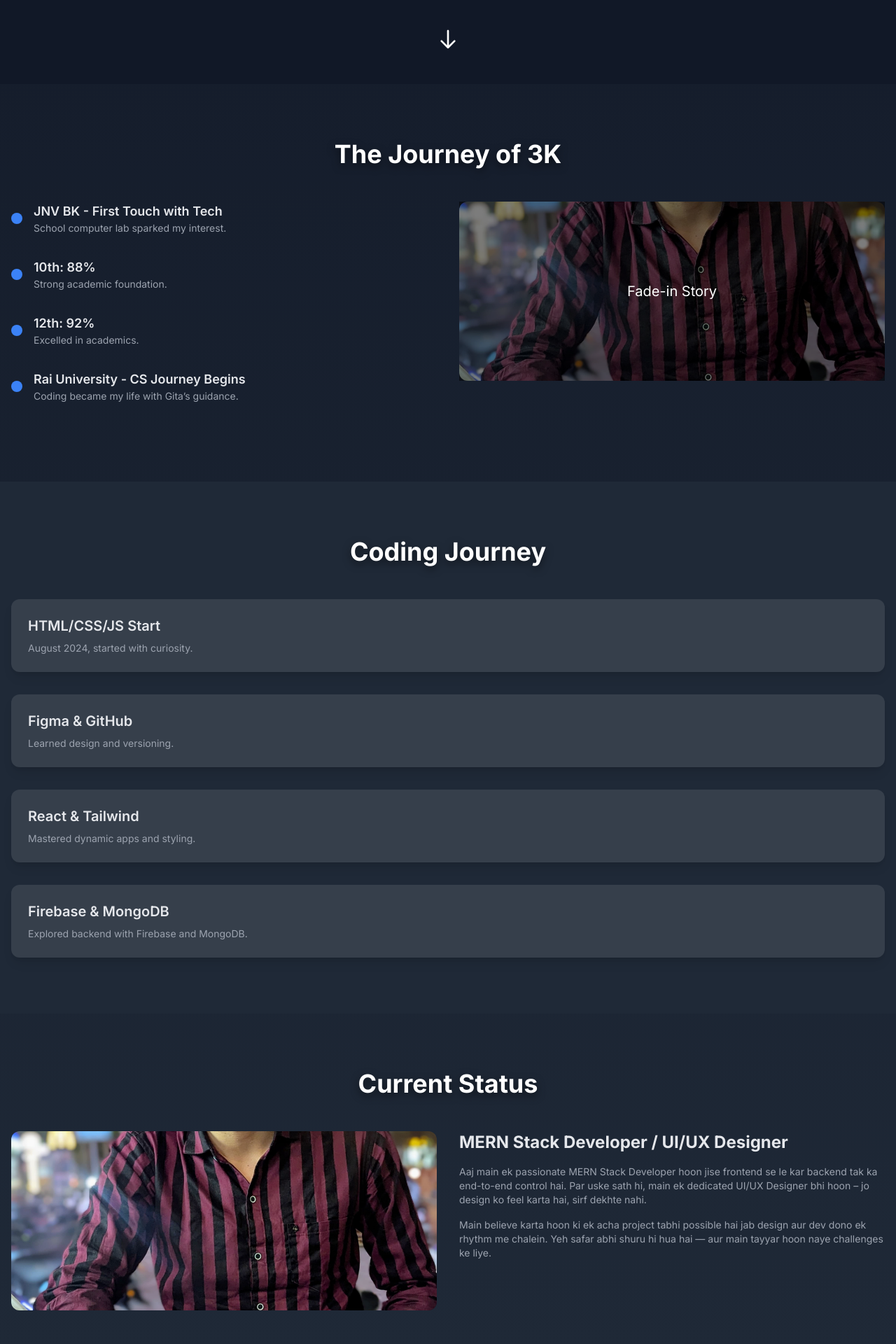
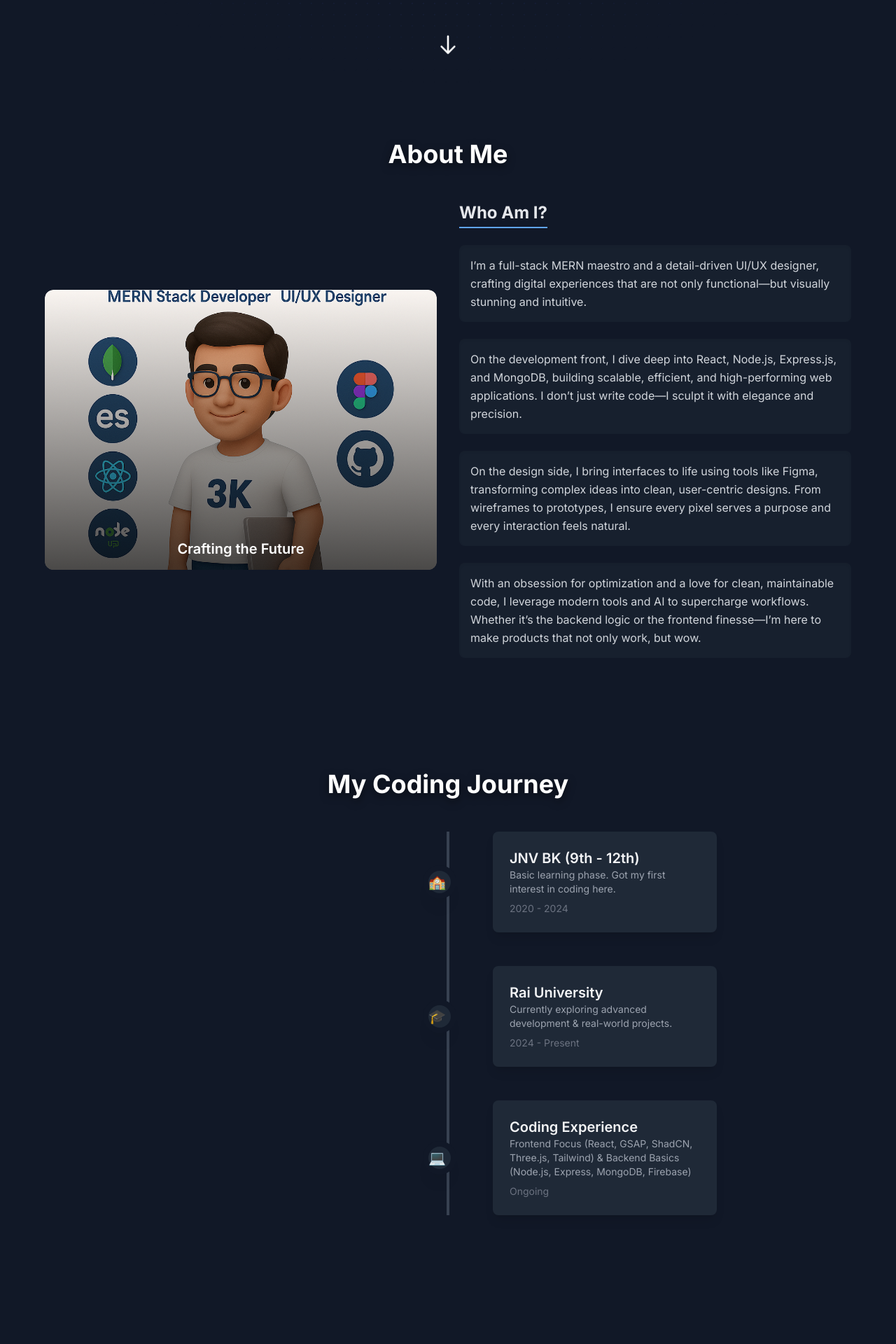
Before and after one commit to Kalpan2007/My_Portfolio, a React (Vite) app: page /about in a window 1280 px wide. Shown: the part 680-2600 px from the top of the page at 70% size. Built offline with nearby package versions, Linux system fonts and the light colour scheme.

Commit message:
About Page Edit

```diff
--- a/src/pages/About.tsx
+++ b/src/pages/About.tsx
@@ -1,18 +1,17 @@
 import { motion, useInView } from 'framer-motion';
-import { useRef, useEffect } from 'react';
-import profileImage from '../assets/IMG-20241108-WA0021.jpg'; // Adjust path as needed
+import { useRef } from 'react';
+import profileImage from '../assets/About-img.png';
 
 const About: React.FC = () => {
-  // Refs for inView detection
   const welcomeRef = useRef(null);
+  const aboutRef = useRef(null);
+  const codingRef = useRef(null);
   const educationRef = useRef(null);
-  const codingRef = useRef(null);
-  const statusRef = useRef(null);
 
   const isWelcomeInView = useInView(welcomeRef, { once: true, amount: 0.2 });
+  const isAboutInView = useInView(aboutRef, { once: true, amount: 0.2 });
+  const isCodingInView = useInView(codingRef, { once: true, amount: 0.2 });
   const isEducationInView = useInView(educationRef, { once: true, amount: 0.2 });
-  const isCodingInView = useInView(codingRef, { once: true, amount: 0.2 });
-  const isStatusInView = useInView(statusRef, { once: true, amount: 0.2 });
 
   // Animation variants
   const fadeInUp = {
@@ -20,29 +19,47 @@ const About: React.FC = () => {
     visible: { opacity: 1, y: 0, transition: { duration: 0.8, ease: 'easeOut' } },
   };
 
+  const fadeInLeft = {
+    hidden: { opacity: 0, x: -100 },
+    visible: { opacity: 1, x: 0, transition: { duration: 0.8, ease: 'easeOut' } },
+  };
+
+  const fadeInRight = {
+    hidden: { opacity: 0, x: 100 },
+    visible: { opacity: 1, x: 0, transition: { duration: 0.8, ease: 'easeOut' } },
+  };
+
   const scaleIn = {
     hidden: { opacity: 0, scale: 0.8 },
     visible: { opacity: 1, scale: 1, transition: { duration: 1, ease: 'easeOut' } },
   };
 
-  const scrollIndicator = {
-    hidden: { y: 0 },
-    visible: { y: [0, -10, 0], transition: { duration: 1.5, repeat: Infinity, ease: 'easeInOut' } },
+  const rotateIn = {
+    hidden: { opacity: 0, rotate: -15, y: 50 },
+    visible: {
+      opacity: 1,
+      rotate: 0,
+      y: 0,
+      transition: { duration: 0.8, ease: 'easeOut' },
+    },
   };
 
-  // Typewriter effect simulation with Framer Motion
+  const cardHover = {
+    hover: { scale: 1.05, boxShadow: '0 10px 20px rgba(0,0,0,0.3)', transition: { duration: 0.3 } },
+  };
+
   const typewriterVariants = {
     hidden: { width: 0 },
     visible: (i: number) => ({
-      width: '100%',
-      transition: { delay: i * 0.1, duration: 0.1, ease: 'linear' },
+      width: 'auto',
+      transition: { delay: i * 0.3, duration: 0.8, ease: 'easeInOut' },
     }),
   };
 
   return (
-    <div className="min-h-screen bg-gradient-to-b from-gray-900 to-gray-800 text-gray-100 overflow-x-hidden">
+    <div className="min-h-screen bg-gray-900 text-gray-100 overflow-x-hidden">
       {/* Welcome Screen */}
-      <section ref={welcomeRef} className="min-h-screen flex items-center justify-center relative bg-gray-900">
+      <section ref={welcomeRef} className="min-h-screen flex items-center justify-center relative">
         <motion.div
           variants={scaleIn}
           initial="hidden"
@@ -56,7 +73,7 @@ const About: React.FC = () => {
             initial="hidden"
             animate={isWelcomeInView ? 'visible' : 'hidden'}
           >
-            Welcome to the journey of 3K
+            Welcome to the Journey of 3K
           </motion.h1>
           <motion.p
             className="text-xl text-gray-300 mt-4 drop-shadow-[0_2px_4px_rgba(0,0,0,0.3)]"
@@ -65,26 +82,160 @@ const About: React.FC = () => {
             initial="hidden"
             animate={isWelcomeInView ? 'visible' : 'hidden'}
           >
-            Scroll down to witness the evolution.
+            Scroll down to explore my world.
           </motion.p>
         </motion.div>
         <motion.div
-          variants={scrollIndicator}
-          animate="visible"
+          initial={{ y: 0 }}
+          animate={{ y: [0, -15, 0], opacity: [1, 0.7, 1] }}
+          transition={{ duration: 1.5, repeat: Infinity, ease: 'easeInOut' }}
           className="absolute bottom-10 text-white"
         >
-          <svg
-            className="w-8 h-8 animate-bounce"
-            fill="none"
-            stroke="currentColor"
-            viewBox="0 0 24 24"
-          >
+          <svg className="w-8 h-8" fill="none" stroke="currentColor" viewBox="0 0 24 24">
             <path strokeLinecap="round" strokeLinejoin="round" strokeWidth={2} d="M19 14l-7 7m0 0l-7-7m7 7V3" />
           </svg>
         </motion.div>
       </section>
 
-      {/* Education Timeline */}
+      {/* About Me */}
+      <section ref={aboutRef} className="py-20 px-4 max-w-7xl mx-auto">
+        <motion.h2
+          variants={fadeInUp}
+          initial="hidden"
+          animate={isAboutInView ? 'visible' : 'hidden'}
+          className="text-4xl font-bold text-center text-white mb-12 drop-shadow-[0_4px_6px_rgba(0,0,0,0.5)]"
+        >
+          About Me
+        </motion.h2>
+        <div className="flex flex-col md:flex-row items-center gap-8 max-w-6xl mx-auto">
+          <motion.div
+            variants={fadeInLeft}
+            initial="hidden"
+            animate={isAboutInView ? 'visible' : 'hidden'}
+            className="w-full md:w-1/2 relative rounded-xl overflow-hidden"
+          >
+            <motion.img
+              src={profileImage}
+              alt="Kalpan Kaneriya"
+              className="w-full h-full max-h-[400px] object-cover rounded-xl transition-transform duration-300 hover:scale-105"
+              initial={{ opacity: 0 }}
+              animate={isAboutInView ? { opacity: 1 } : { opacity: 0 }}
+              transition={{ duration: 1 }}
+            />
+            <div className="absolute inset-0 bg-gradient-to-t from-black/70 to-transparent flex items-end justify-center text-white text-xl font-semibold p-4">
+              Crafting the Future
+            </div>
+          </motion.div>
+          <motion.div
+            variants={fadeInRight}
+            initial="hidden"
+            animate={isAboutInView ? 'visible' : 'hidden'}
+            className="w-full md:w-1/2 space-y-6"
+          >
+            <motion.h3
+              variants={fadeInRight}
+              initial="hidden"
+              animate={isAboutInView ? 'visible' : 'hidden'}
+              custom={0}
+              className="text-2xl font-bold text-gray-200 border-b-2 border-blue-400 inline-block pb-1"
+            >
+              Who Am I?
+            </motion.h3>
+            <motion.p
+              variants={fadeInRight}
+              initial="hidden"
+              animate={isAboutInView ? 'visible' : 'hidden'}
+              custom={1}
+              className="text-base text-gray-300 leading-relaxed bg-gray-800/50 p-4 rounded-lg shadow-inner"
+            >
+              I’m a full-stack MERN maestro and a detail-driven UI/UX designer, crafting digital experiences that are not only functional—but visually stunning and intuitive.
+            </motion.p>
+            <motion.p
+              variants={fadeInRight}
+              initial="hidden"
+              animate={isAboutInView ? 'visible' : 'hidden'}
+              custom={2}
+              className="text-base text-gray-300 leading-relaxed bg-gray-800/50 p-4 rounded-lg shadow-inner"
+            >
+              On the development front, I dive deep into React, Node.js, Express.js, and MongoDB, building scalable, efficient, and high-performing web applications. I don’t just write code—I sculpt it with elegance and precision.
+            </motion.p>
+            <motion.p
+              variants={fadeInRight}
+              initial="hidden"
+              animate={isAboutInView ? 'visible' : 'hidden'}
+              custom={3}
+              className="text-base text-gray-300 leading-relaxed bg-gray-800/50 p-4 rounded-lg shadow-inner"
+            >
+              On the design side, I bring interfaces to life using tools like Figma, transforming complex ideas into clean, user-centric designs. From wireframes to prototypes, I ensure every pixel serves a purpose and every interaction feels natural.
+            </motion.p>
+            <motion.p
+              variants={fadeInRight}
+              initial="hidden"
+              animate={isAboutInView ? 'visible' : 'hidden'}
+              custom={4}
+              className="text-base text-gray-300 leading-relaxed bg-gray-800/50 p-4 rounded-lg shadow-inner"
+            >
+              With an obsession for optimization and a love for clean, maintainable code, I leverage modern tools and AI to supercharge workflows. Whether it’s the backend logic or the frontend finesse—I’m here to make products that not only work, but wow.
+            </motion.p>
+          </motion.div>
+        </div>
+      </section>
+
+      {/* Coding Journey */}
+      <section ref={codingRef} className="py-20 px-4 max-w-7xl mx-auto">
+        <motion.h2
+          variants={fadeInUp}
+          initial="hidden"
+          animate={isCodingInView ? 'visible' : 'hidden'}
+          className="text-4xl font-bold text-center text-white mb-12 drop-shadow-[0_4px_6px_rgba(0,0,0,0.5)]"
+        >
+          My Coding Journey
+        </motion.h2>
+        <div className="relative max-w-3xl mx-auto">
+          <div className="absolute left-1/2 transform -translate-x-1/2 h-full w-1 bg-gray-700"></div>
+          {[
+            {
+              title: 'JNV BK (9th - 12th)',
+              date: '2020 - 2024',
+              desc: 'Basic learning phase. Got my first interest in coding here.',
+              icon: '🏫',
+            },
+            {
+              title: 'Rai University',
+              date: '2024 - Present',
+              desc: 'Currently exploring advanced development & real-world projects.',
+              icon: '🎓',
+            },
+            {
+              title: 'Coding Experience',
+              date: 'Ongoing',
+              desc: 'Frontend Focus (React, GSAP, ShadCN, Three.js, Tailwind) & Backend Basics (Node.js, Express, MongoDB, Firebase)',
+              icon: '💻',
+            },
+          ].map((item, i) => (
+            <motion.div
+              key={i}
+              custom={i}
+              initial="hidden"
+              animate={isCodingInView ? 'visible' : 'hidden'}
+              variants={rotateIn}
+              className="mb-12 flex items-center justify-between w-full"
+            >
+              <div className="order-1 w-5/12"></div>
+              <div className="z-10 flex items-center order-1 bg-gray-800 shadow-xl w-8 h-8 rounded-full ring-8 ring-gray-900">
+                <span className="text-xl">{item.icon}</span>
+              </div>
+              <div className="order-1 bg-gray-800 p-6 rounded-lg shadow-lg w-5/12 ml-6">
+                <h3 className="text-xl font-semibold text-gray-100">{item.title}</h3>
+                <p className="text-sm text-gray-400">{item.desc}</p>
+                <p className="text-sm text-gray-500 mt-2">{item.date}</p>
+              </div>
+            </motion.div>
+          ))}
+        </div>
+      </section>
+
+      {/* Education */}
       <section ref={educationRef} className="py-20 px-4 max-w-7xl mx-auto">
         <motion.h2
           variants={fadeInUp}
@@ -92,145 +243,32 @@ const About: React.FC = () => {
           animate={isEducationInView ? 'visible' : 'hidden'}
           className="text-4xl font-bold text-center text-white mb-12 drop-shadow-[0_4px_6px_rgba(0,0,0,0.5)]"
         >
-          The Journey of 3K
+          Education
         </motion.h2>
-        <div className="flex flex-col md:flex-row gap-8">
-          <div className="w-full md:w-1/2">
-            <div className="relative">
-              {[...Array(4)].map((_, i) => (
-                <motion.div
-                  key={i}
-                  variants={fadeInUp}
-                  initial="hidden"
-                  animate={isEducationInView ? 'visible' : 'hidden'}
-                  custom={i}
-                  className="timeline-item mb-8 flex items-center"
-                >
-                  <div className="w-4 h-4 bg-blue-500 rounded-full mr-4"></div>
-                  <div>
-                    <h3 className="text-lg font-semibold text-gray-200">
-                      {i === 0 && 'JNV BK - First Touch with Tech'}
-                      {i === 1 && '10th: 88%'}
-                      {i === 2 && '12th: 92%'}
-                      {i === 3 && 'Rai University - CS Journey Begins'}
-                    </h3>
-                    <p className="text-sm text-gray-400">
-                      {i === 0 && 'School computer lab sparked my interest.'}
-                      {i === 1 && 'Strong academic foundation.'}
-                      {i === 2 && 'Excelled in academics.'}
-                      {i === 3 && 'Coding became my life with Gita’s guidance.'}
-                    </p>
-                  </div>
-                </motion.div>
-              ))}
-            </div>
-          </div>
-          <motion.div
-            variants={fadeInUp}
-            initial="hidden"
-            animate={isEducationInView ? 'visible' : 'hidden'}
-            className="w-full md:w-1/2"
-          >
-            <div className="relative w-full h-64">
-              <img
-                src={profileImage}
-                alt="Kalpan Kaneriya"
-                className="w-full h-full object-cover rounded-xl"
-              />
-              <div className="absolute inset-0 bg-black bg-opacity-50 flex items-center justify-center text-white text-xl">
-                Fade-in Story
-              </div>
-            </div>
-          </motion.div>
-        </div>
-      </section>
-
-      {/* Coding Journey */}
-      <section ref={codingRef} className="py-20 px-4 max-w-7xl mx-auto bg-gray-800">
-        <motion.h2
-          variants={fadeInUp}
-          initial="hidden"
-          animate={isCodingInView ? 'visible' : 'hidden'}
-          className="text-4xl font-bold text-center text-white mb-12 drop-shadow-[0_4px_6px_rgba(0,0,0,0.5)]"
-        >
-          Coding Journey
-        </motion.h2>
-        <div className="space-y-8">
-          {['HTML/CSS/JS Start', 'Figma & GitHub', 'React & Tailwind', 'Firebase & MongoDB'].map((phase, i) => (
+        <div className="grid grid-cols-1 md:grid-cols-2 gap-8 max-w-4xl mx-auto">
+          {[
+            {
+              title: 'Rai University x CodingGita',
+              desc: 'Pursuing CSE with CodingGita’s guidance. Scored 9.95 CGPA in my 1st semester.',
+            },
+            {
+              title: '12th PCM - 92%',
+              desc: 'Secured 92% in PCM and ranked 2121 in Gujarat ACPC.',
+            },
+          ].map((item, i) => (
             <motion.div
               key={i}
-              variants={fadeInUp}
+              variants={{ ...fadeInUp, ...cardHover }}
               initial="hidden"
-              animate={isCodingInView ? 'visible' : 'hidden'}
+              animate={isEducationInView ? 'visible' : 'hidden'}
+              whileHover="hover"
               custom={i}
-              className="coding-phase bg-white/10 p-6 rounded-xl shadow-lg"
+              className="bg-gray-800 p-6 rounded-lg shadow-lg hover:bg-gray-700 transition-colors duration-300"
             >
-              <h3 className="text-xl font-semibold text-gray-200">{phase}</h3>
-              <p className="text-sm text-gray-400 mt-2">
-                {i === 0 && 'August 2024, started with curiosity.'}
-                {i === 1 && 'Learned design and versioning.'}
-                {i === 2 && 'Mastered dynamic apps and styling.'}
-                {i === 3 && 'Explored backend with Firebase and MongoDB.'}
-              </p>
+              <h3 className="text-xl font-semibold text-gray-200 mb-2">{item.title}</h3>
+              <p className="text-sm text-gray-400">{item.desc}</p>
             </motion.div>
           ))}
-        </div>
-      </section>
-
-      {/* Current Status */}
-      <section ref={statusRef} className="py-20 px-4 max-w-7xl mx-auto">
-        <motion.h2
-          variants={fadeInUp}
-          initial="hidden"
-          animate={isStatusInView ? 'visible' : 'hidden'}
-          className="text-4xl font-bold text-center text-white mb-12 drop-shadow-[0_4px_6px_rgba(0,0,0,0.5)]"
-        >
-          Current Status
-        </motion.h2>
-        <div className="flex flex-col md:flex-row gap-8">
-          <motion.div
-            variants={fadeInUp}
-            initial="hidden"
-            animate={isStatusInView ? 'visible' : 'hidden'}
-            className="w-full md:w-1/2"
-          >
-            <div className="relative w-full h-64">
-              <img
-                src={profileImage}
-                alt="Kalpan Kaneriya"
-                className="w-full h-full object-cover rounded-xl"
-              />
-            </div>
-          </motion.div>
-          <div className="w-full md:w-1/2 space-y-4">
-            <motion.h3
-              variants={fadeInUp}
-              initial="hidden"
-              animate={isStatusInView ? 'visible' : 'hidden'}
-              custom={0}
-              className="text-2xl font-bold text-gray-200"
-            >
-              MERN Stack Developer / UI/UX Designer
-            </motion.h3>
-            <motion.p
-              variants={fadeInUp}
-              initial="hidden"
-              animate={isStatusInView ? 'visible' : 'hidden'}
-              custom={1}
-              className="text-sm text-gray-400"
-            >
-              Aaj main ek passionate MERN Stack Developer hoon jise frontend se le kar backend tak ka end-to-end control hai. Par uske sath hi, main ek dedicated UI/UX Designer bhi hoon – jo design ko feel karta hai, sirf dekhte nahi.
-            </motion.p>
-            <motion.p
-              variants={fadeInUp}
-              initial="hidden"
-              animate={isStatusInView ? 'visible' : 'hidden'}
-              custom={2}
-              className="text-sm text-gray-400"
-            >
-              Main believe karta hoon ki ek acha project tabhi possible hai jab design aur dev dono ek rhythm me chalein. Yeh safar abhi shuru hi hua hai — aur main tayyar hoon naye challenges ke liye.
-            </motion.p>
-          </div>
         </div>
       </section>
     </div>
```
